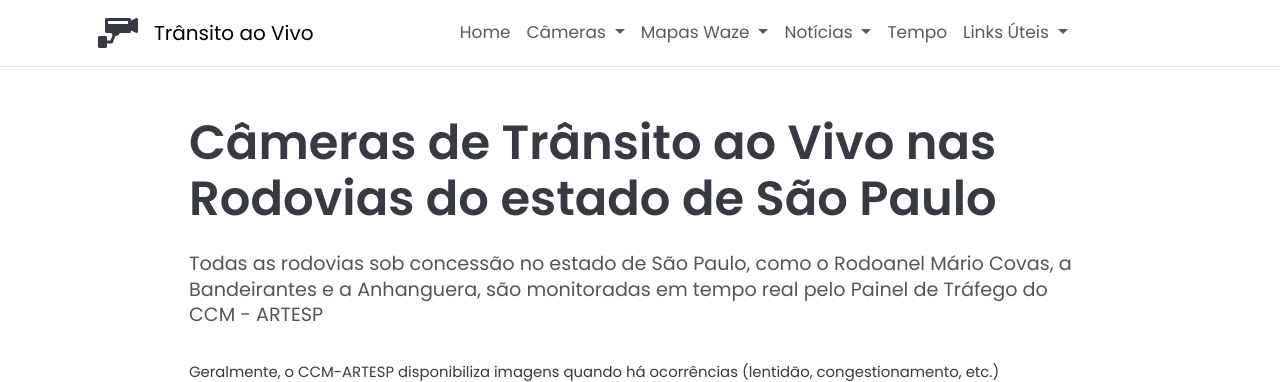
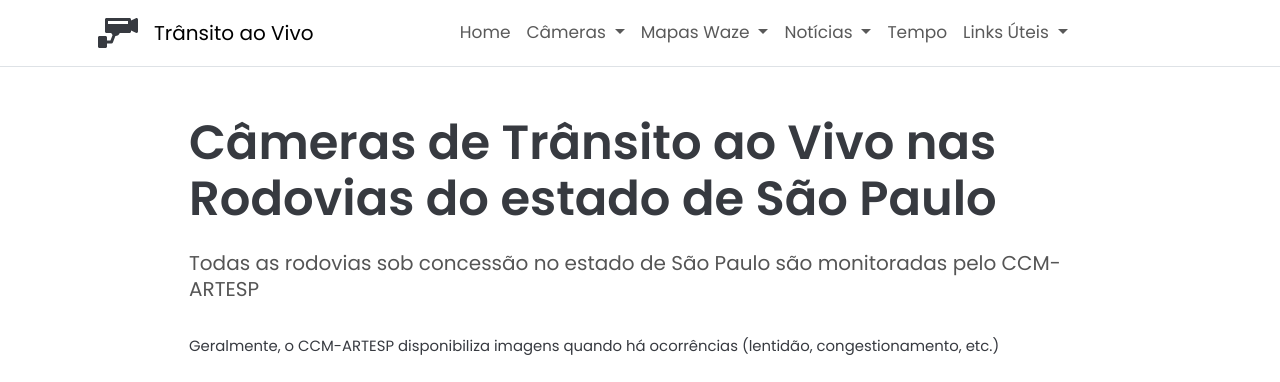
Before and after one commit to Sergio-Damm/transitoaovivo, a Jekyll site: the page built from pages/transito-sao-paulo/index.html, in a window 1280 px wide, cut to the strip 0-382 px from the top of the page. Built offline with Jekyll 4.4.1, drawn with Linux system fonts in a browser that asks for light colours; comment, search, counter and statistics services are not loaded.

Commit message:
content-subtitle { font-size: 1.25rem;

```diff
--- a/css/style.css
+++ b/css/style.css
@@ -16,7 +16,7 @@ h1, h2, h3, p {
 }
 
 .content-subtitle {
-  font-size: 1.2rem;
+  font-size: 1.25rem;
   color: #555;
   line-height: 1.6rem;
 }
--- a/pages/transito-sao-paulo/index.html
+++ b/pages/transito-sao-paulo/index.html
@@ -14,7 +14,7 @@ redirect_from:
 			<h1 class="h1-title-content">Câmeras de Trânsito ao Vivo nas Rodovias do estado de São Paulo</h1>
 		</div>
 		<div class="col-12 col-md-10 mx-auto pt-3">
-			<p class="content-subtitle">Todas as rodovias sob concessão no estado de São Paulo, como o Rodoanel Mário Covas, a Bandeirantes e a Anhanguera, são monitoradas em tempo real pelo Painel de Tráfego do CCM - ARTESP</p>
+			<p class="content-subtitle">Todas as rodovias sob concessão no estado de São Paulo são monitoradas pelo CCM-ARTESP</p>
 		</div>
 		<div class="col-12 col-md-10 mx-auto pt-3">
 			<p class="small mb-0">Geralmente, o CCM-ARTESP disponibiliza imagens quando há ocorrências (lentidão, congestionamento, etc.)</p>
```
